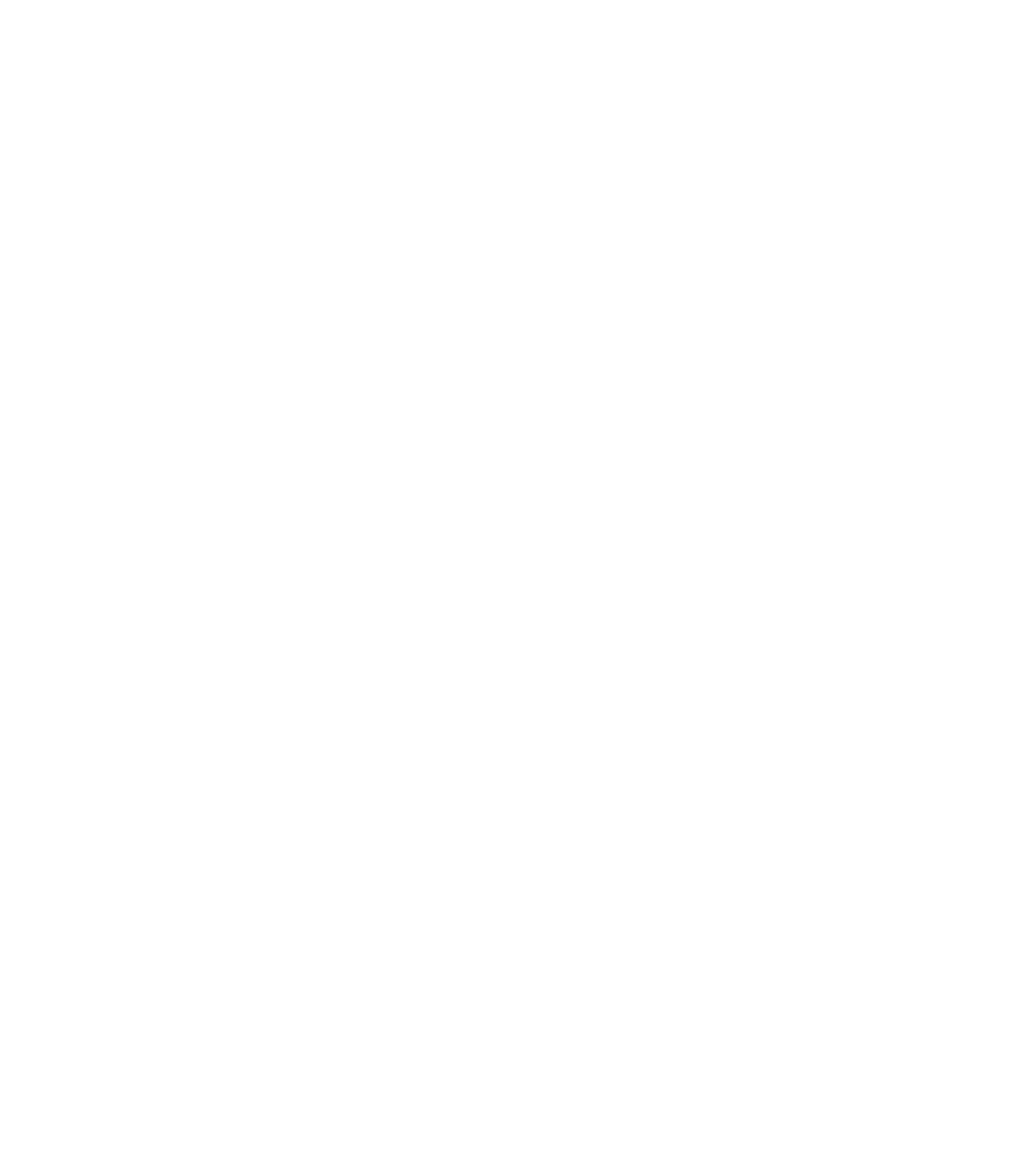
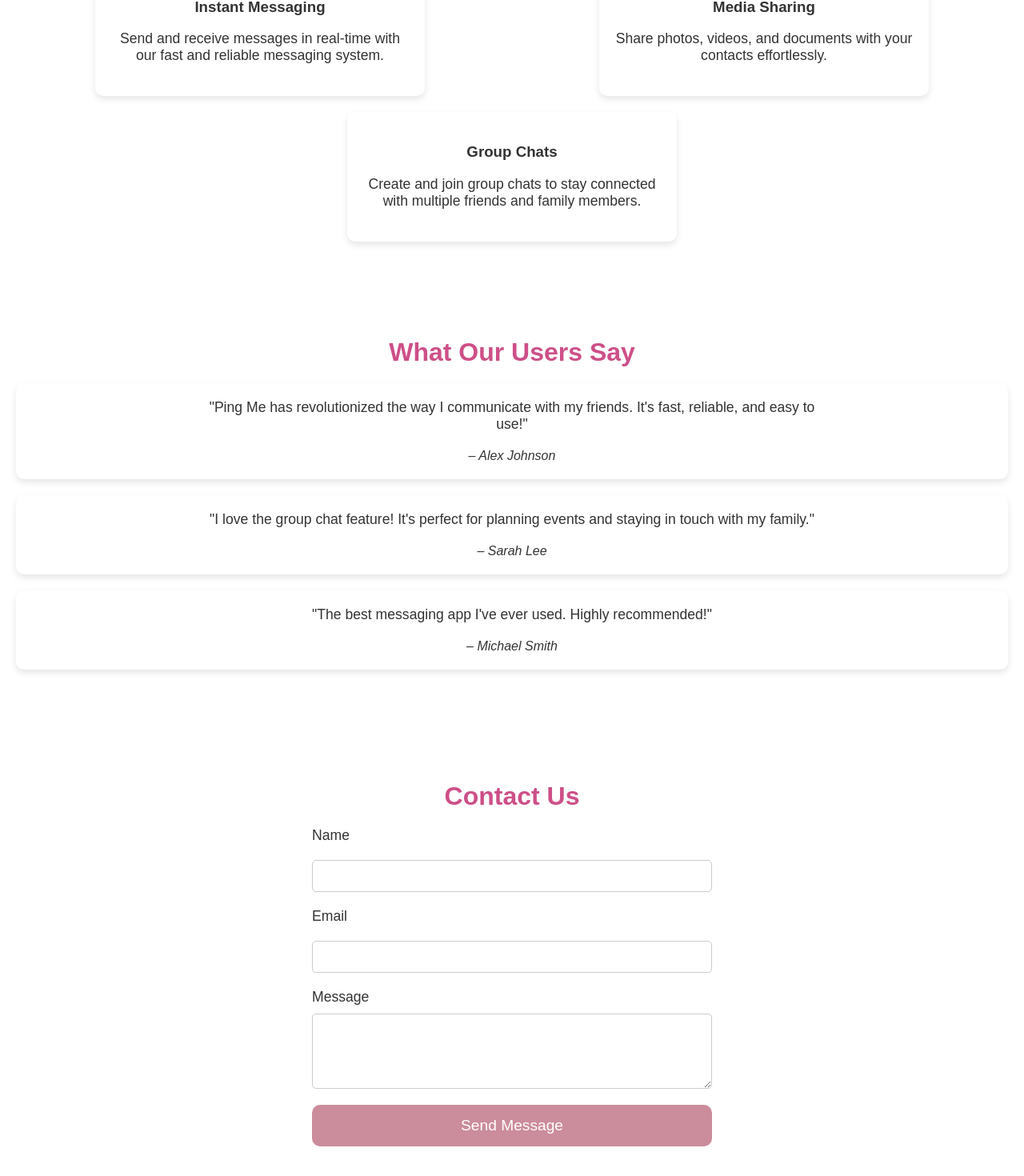
Before and after one commit to codeskavy/Pingme, a React (Vite) app: page / in a window 1280 px wide. Shown: the part 1257-2727 px from the top of the page at 80% size. Before the commit the page ends 931 px from the top, so only its background shows below. Built offline with nearby package versions, Linux system fonts and the light colour scheme.

Commit message:
landing page features

```diff
--- a/src/components/LandingPage/LandingPage.css
+++ b/src/components/LandingPage/LandingPage.css
@@ -1,10 +1,8 @@
 /* src/LandingPage.css */
 body {
-
   margin: 0;
   font-family: 'Arial', sans-serif;
   overflow-x: hidden;
-     /* Prevent horizontal scroll */
 }
 
 .landing-container {
@@ -23,7 +21,7 @@
   display: flex;
   justify-content: space-between;
   align-items: center;
-    background: linear-gradient(135deg, #ffb6c1, #add8e6); /* White background for the navbar */
+  background: linear-gradient(135deg, #ffb6c1, #add8e6); /* Gradient background for the navbar */
   padding: 10px 20px;
   box-shadow: 0 2px 4px rgba(0, 0, 0, 0.1);
   width: 100%; /* Full width */
@@ -114,8 +112,128 @@
 }
 
 .get-started-button:hover {
-    background-color: #ce4f88; /* Darker teal on hover */
+  border: 2px solid #ce4f88;
+  background-color: white; /* Darker teal on hover */
   transform: scale(1.05); /* Slightly enlarge on hover */
+  color: black;
+}
+
+/* New sections added to the landing page */
+
+.about-section,
+.features-section,
+.testimonials-section,
+.contact-section {
+  padding: 60px 20px;
+  text-align: center;
+}
+
+.about-section h2,
+.features-section h2,
+.testimonials-section h2,
+.contact-section h2 {
+  font-size: 2rem;
+  margin-bottom: 20px;
+}
+
+.about-section p,
+.features-section p,
+.testimonials-section p,
+.contact-section p {
+  font-size: 1.1rem;
+  max-width: 800px;
+  margin: 0 auto 20px auto;
+}
+
+.features-list {
+  display: flex;
+  justify-content: space-around;
+  flex-wrap: wrap;
+  gap: 20px;
+}
+
+.feature-item {
+  background: #fff;
+  border-radius: 10px;
+  padding: 20px;
+  box-shadow: 0 4px 8px rgba(0, 0, 0, 0.1);
+  width: 30%;
+  min-width: 250px;
+}
+
+.testimonials-section .testimonial {
+  background: #fff;
+  border-radius: 10px;
+  padding: 20px;
+  box-shadow: 0 4px 8px rgba(0, 0, 0, 0.1);
+  margin-bottom: 20px;
+}
+
+.contact-form {
+  display: flex;
+  flex-direction: column;
+  gap: 10px;
+  max-width: 500px;
+  margin: 0 auto;
+}
+
+.contact-form label {
+  font-size: 1.1rem;
+  text-align: left;
+}
+
+.contact-form input,
+.contact-form textarea {
+  padding: 10px;
+  border-radius: 5px;
+  border: 1px solid #ccc;
+  font-size: 1rem;
+}
+
+.contact-form button {
+  background-color: #cb8c9c;
+  color: white;
+  border: none;
+  padding: 15px;
+  border-radius: 10px;
+  font-size: 1.2rem;
+  cursor: pointer;
+  transition: background-color 0.3s ease, transform 0.3s ease;
+}
+
+.contact-form button:hover {
+  border: 2px solid #ce4f88;
+  background-color: white;
+  color: black;
+  transform: scale(1.05);
+}
+
+/* Info boxes section */
+.info-container {
+  display: flex;
+  justify-content: space-around;
+  height: 30vh;
+  padding: 20px;
+}
+
+.info-box {
+  background: linear-gradient(145deg, #73a3cb, #0850bb);
+  box-shadow: 8px 8px 15px rgba(0, 0, 0, 0.2), -8px -8px 15px rgba(255, 255, 255, 0.7);
+  padding: 20px;
+  width: 20%;
+  border-radius: 15px;
+  text-align: center;
+  transition: transform 0.3s ease;
+}
+
+.info-box:hover {
+  transform: translateY(-10px);
+  box-shadow: 12px 12px 20px rgba(0, 0, 0, 0.25), -12px -12px 20px rgba(255, 255, 255, 0.75);
+}
+
+.info-box p {
+  color: #ffffff;
+  font-size: 1.1rem;
 }
 
 .landing-footer {
--- a/src/components/LandingPage/LandingPage.jsx
+++ b/src/components/LandingPage/LandingPage.jsx
@@ -1,9 +1,6 @@
-// src/LandingPage.jsx
 import React from 'react';
 import './LandingPage.css';
 
-// import chaticonGif from './assets/chat-icon.gif';
-// import userIcon from './assets/user-icon.jpg';
 const LandingPage = ({ onStartChat }) => {
   return (
     <div className="landing-container">
@@ -19,6 +16,7 @@
           </ul>
         </nav>
       </header>
+
       <main className="landing-main">
         <img src={'src/assets/chat-icon.gif'} alt="Ping Me GIF" className="ping-me-gif" onClick={onStartChat} />
         <h1 className="landing-title">Ping Me!</h1>
@@ -29,6 +27,76 @@
           Get Started
         </button>
       </main>
+
+      <section id="about" className="about-section">
+        <h2>About Ping Me</h2>
+        <p>
+          Ping Me is a state-of-the-art messaging platform that allows you to stay connected with your loved ones. With a user-friendly interface and seamless integration, chatting has never been easier.
+        </p>
+      </section>
+
+      <section id="features" className="features-section">
+        <h2>Features</h2>
+        <div className="features-list">
+          <div className="feature-item">
+            <h3>Instant Messaging</h3>
+            <p>Send and receive messages in real-time with our fast and reliable messaging system.</p>
+          </div>
+          <div className="feature-item">
+            <h3>Media Sharing</h3>
+            <p>Share photos, videos, and documents with your contacts effortlessly.</p>
+          </div>
+          <div className="feature-item">
+            <h3>Group Chats</h3>
+            <p>Create and join group chats to stay connected with multiple friends and family members.</p>
+          </div>
+        </div>
+      </section>
+
+      <section id="testimonials" className="testimonials-section">
+        <h2>What Our Users Say</h2>
+        <div className="testimonial">
+          <p>"Ping Me has revolutionized the way I communicate with my friends. It's fast, reliable, and easy to use!"</p>
+          <cite>– Alex Johnson</cite>
+        </div>
+        <div className="testimonial">
+          <p>"I love the group chat feature! It's perfect for planning events and staying in touch with my family."</p>
+          <cite>– Sarah Lee</cite>
+        </div>
+        <div className="testimonial">
+          <p>"The best messaging app I've ever used. Highly recommended!"</p>
+          <cite>– Michael Smith</cite>
+        </div>
+      </section>
+
+      <section id="contact" className="contact-section">
+        <h2>Contact Us</h2>
+        <form className="contact-form">
+          <label htmlFor="name">Name</label>
+          <input type="text" id="name" name="name" required />
+
+          <label htmlFor="email">Email</label>
+          <input type="email" id="email" name="email" required />
+
+          <label htmlFor="message">Message</label>
+          <textarea id="message" name="message" rows="4" required></textarea>
+
+          <button type="submit">Send Message</button>
+        </form>
+      </section>
+
+      <div className="info-container">
+        <div className="info-box">
+          <p>Lorem ipsum dolor sit amet, consectetur adipiscing elit.</p>
+        </div>
+        <div className="info-box">
+          <p>Sed do eiusmod tempor incididunt ut labore et dolore magna aliqua.</p>
+        </div>
+        <div className="info-box">
+          <p>Ut enim ad minim veniam, quis nostrud exercitation ullamco laboris.</p>
+        </div>
+      </div>
+
       <footer className="landing-footer">
         <p>&copy; 2024 Ping Me. All rights reserved.</p>
       </footer>
--- a/src/components/Login/Login.css
+++ b/src/components/Login/Login.css
@@ -3,6 +3,7 @@
 /* Body Background Gradient */
 body {
   margin: 0;
+
   font-family: Arial, sans-serif;
 }
 
```
Lines whose indentation alone changed are shown as unchanged.
